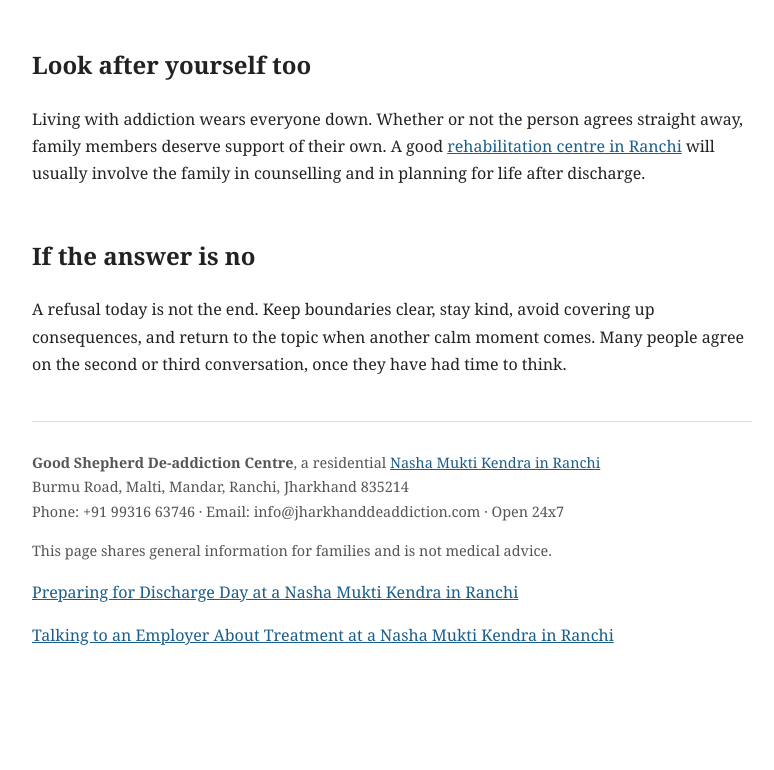
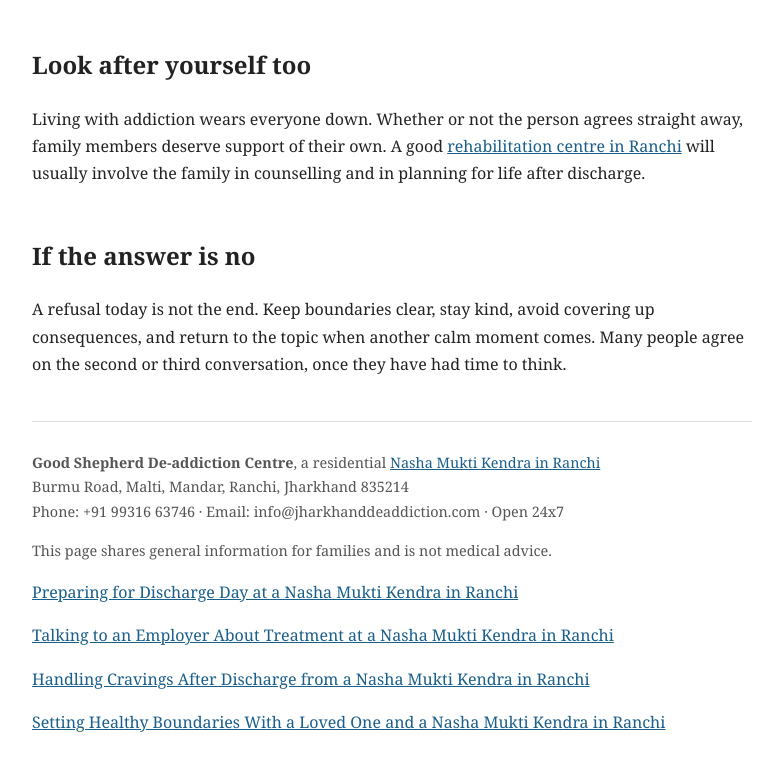
Before and after one commit to nashamuktikendraranchi/nashamuktikendraranchi.github.io, a plain HTML site: page index.html in a window 1280 px wide. Shown: the part 1153-1923 px from the top of the page, without its empty margins (248-1022 px from the left). Before the commit the page ends 1843 px from the top, so only its background shows below. Drawn offline with Linux system fonts and the light colour scheme.

Commit message:
Update index.html

```diff
--- a/index.html
+++ b/index.html
@@ -45,5 +45,7 @@ Phone: +91 99316 63746 &middot; Email: info@jharkhanddeaddiction.com &middot; Op
 </footer>
 <p><a href="19-preparing-for-discharge-day.html">Preparing for Discharge Day at a Nasha Mukti Kendra in Ranchi</a></p>
 <p><a href="10-talking-to-an-employer.html">Talking to an Employer About Treatment at a Nasha Mukti Kendra in Ranchi</a></p>
+  <p><a href="01-cravings-after-discharge.html">Handling Cravings After Discharge from a Nasha Mukti Kendra in Ranchi</a></p>
+  <p><a href="08-healthy-boundaries-loved-one.html">Setting Healthy Boundaries With a Loved One and a Nasha Mukti Kendra in Ranchi</a></p>
 </body>
 </html>
```
